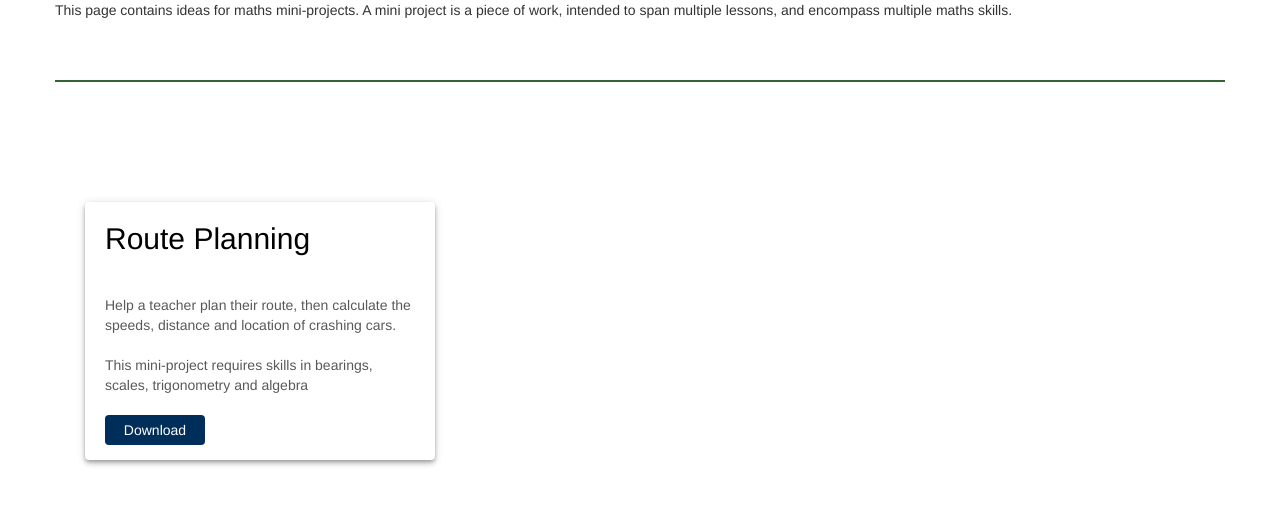
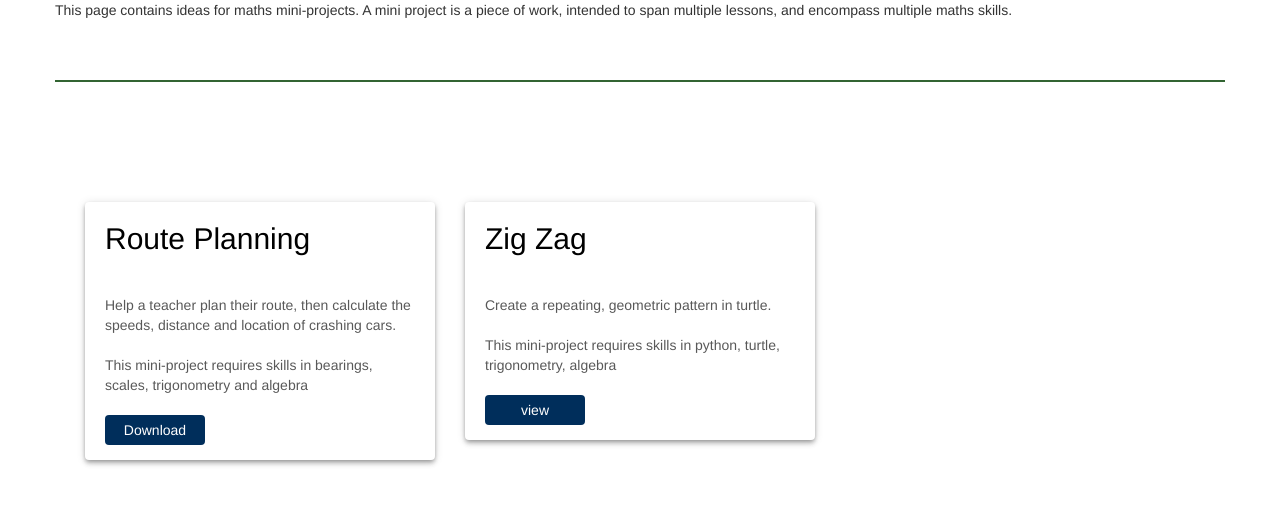
Before and after one commit to LeroySalih/mr-salih-001, a Flask app: page /maths/mini-projects in a window 1280 px wide. Shown: the part 142-647 px from the top of the page. Run offline with Flask 2, Linux system fonts and the light colour scheme; some libraries are stand-ins or nearby versions; some web fonts are replaced.

Commit message:
Added Zig Zag challenge

```diff
--- a/blueprints/maths.py
+++ b/blueprints/maths.py
@@ -40,7 +40,7 @@ def maths_mini_projects():
 
 @mathsBP.route('/mini-projects/<moduleId>')
 def maths_mini_projects_file(moduleId):
-  return render_template("maths/mini-projects/{moduleId}.html".format(moduleId))
+  return render_template(f"maths/mini-projects/{moduleId}.html")
 
 
 @mathsBP.route('/hints')
--- a/templates/maths/mini-projects/module-header.html
+++ b/templates/maths/mini-projects/module-header.html
@@ -105,6 +105,18 @@
                       </div>
                   </a>
 
+                  <a href="https://trinket.io/leroysalih_gmail_com/courses/intro-to-programming-with-python-turtle#/challenges/zig-zag">
+                    <div class="col-lg-4">
+                        <div class="card">
+                            <!-- <img src="http://cevirdikce.com/proje/hasem-2/images/finance-1.jpg"> -->
+                            <p><h2 style="padding: 20px;">Zig Zag</h2></p>
+                            <p>Create a repeating, geometric pattern in turtle.</p>
+                            <p>This mini-project requires skills in python, turtle, trigonometry, algebra</p>
+                            <a href="https://trinket.io/leroysalih_gmail_com/courses/intro-to-programming-with-python-turtle#/challenges/zig-zag" class="blue-button">view</a>
+                        </div>
+                    </div>
+                </a>
+
 
 
           </div>
--- a/templates/maths/module-header-maths.html
+++ b/templates/maths/module-header-maths.html
@@ -21,6 +21,9 @@
     <p><a href="/maths/hints/calculator-hints">Calculator Hints</a></p>
     <p><a href="/maths/algebra">Algebra</a></p>
     <p></p><a href="/maths/geometry">Geometry</a></p>
+
+    <h2>Misc</h2>
+    <p><a href="/maths/mini-projects">Mini Projects</a></p>
 
     <h2>Past Papers</h2>
 
```
